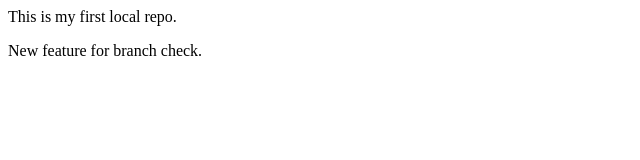
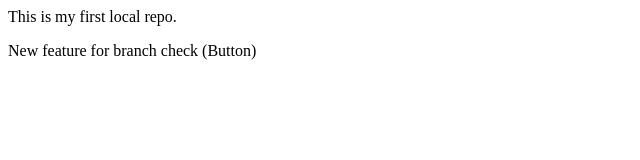
Before and after one commit to TheCuriousNeuron/Local-Repo, a plain HTML site: page index.html in a window 1280 px wide. Shown: the full height of the page, 0-640 px from the left. Drawn offline with Linux system fonts and the light colour scheme.

```diff
--- a/index.html
+++ b/index.html
@@ -1,2 +1,2 @@
 <p>This is my first local repo.</p>
-<p>New feature for branch check.</p>
+<p>New feature for branch check (Button)</p>
```
